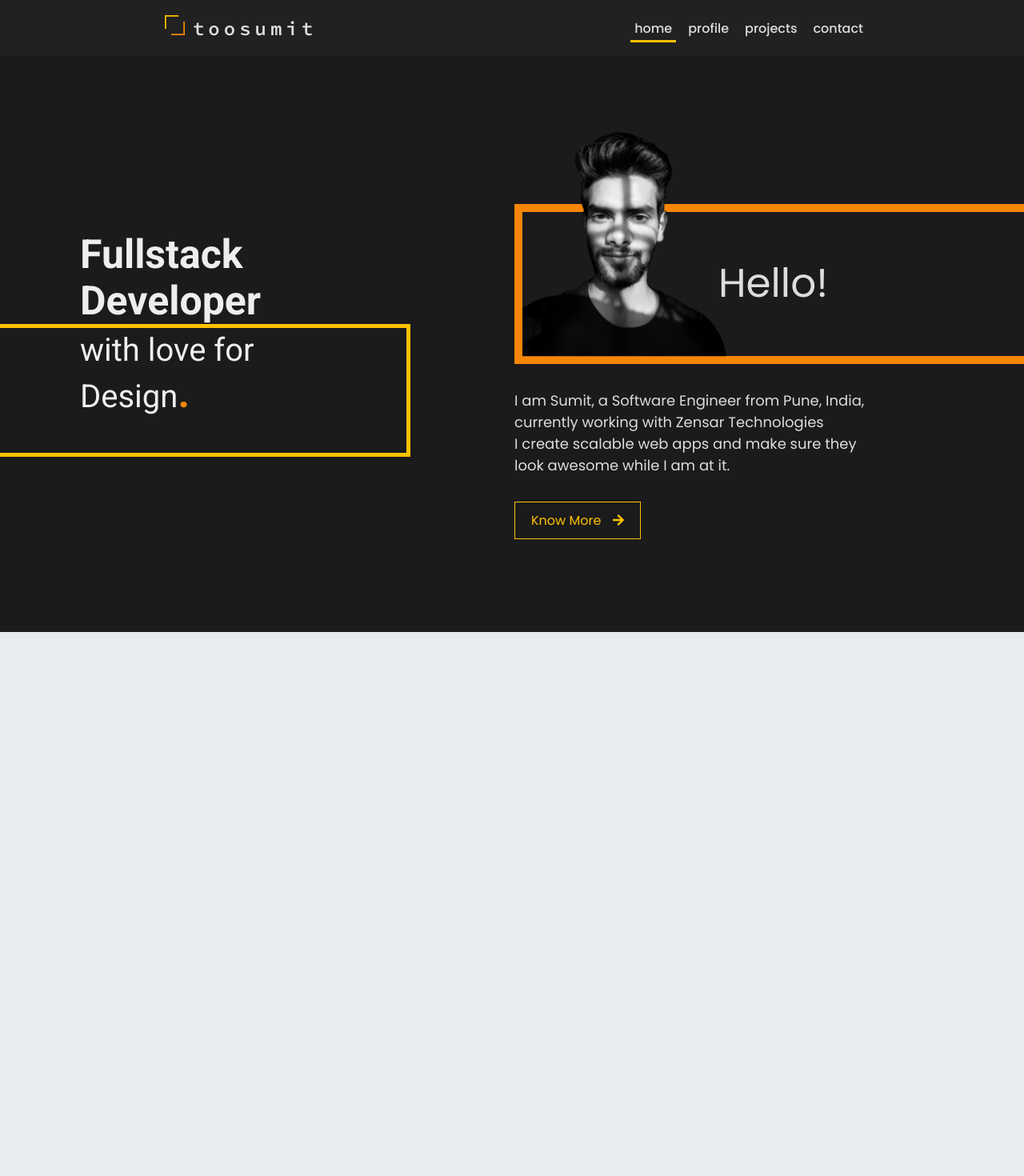
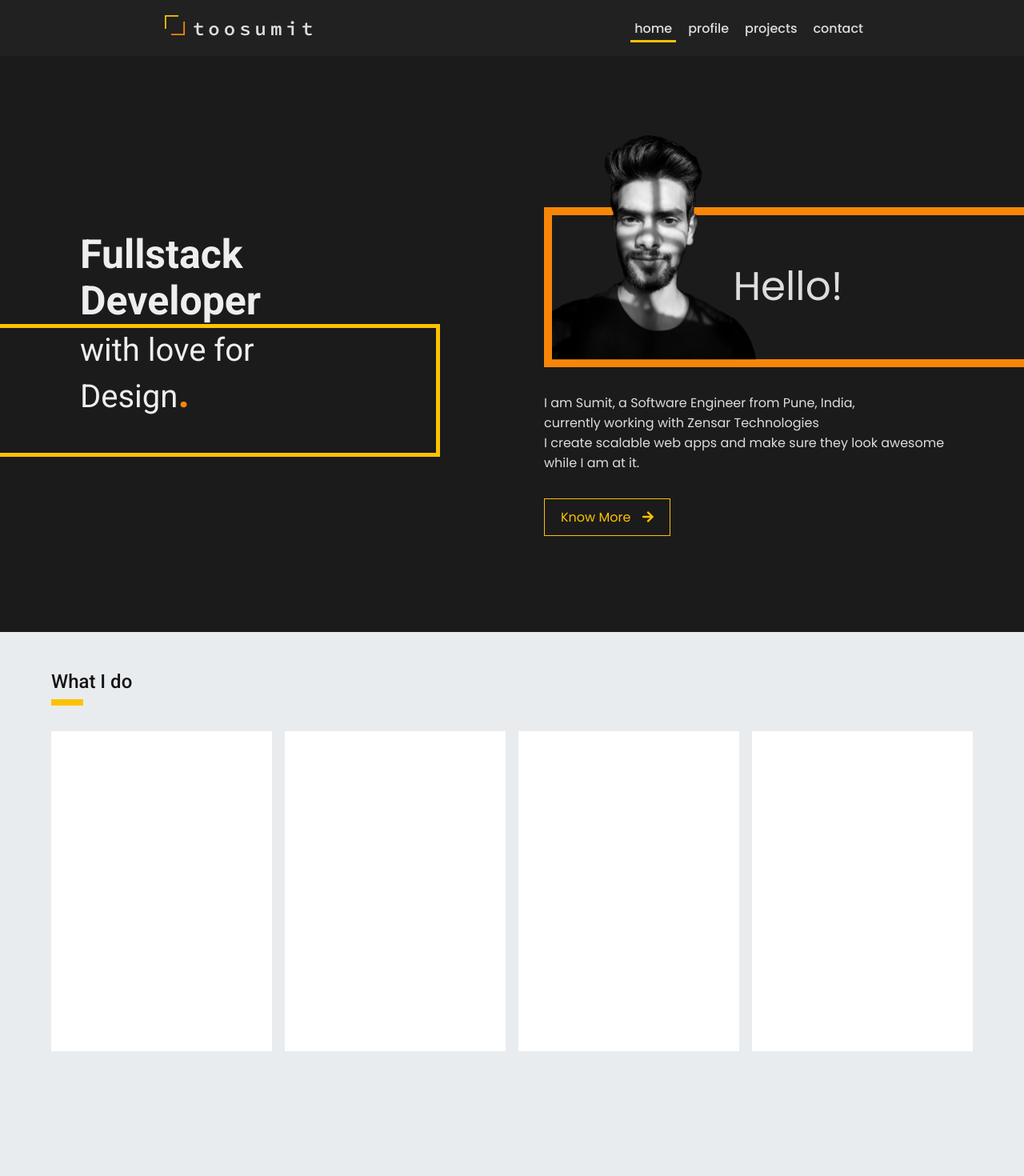
Before and after one commit to spark25/spark-portfolio, a Vue app: page / in a window 1280 px wide. Shown: the top 1470 px of the page at 80% size. Built offline with nearby package versions, Linux system fonts and the light colour scheme.

Commit message:
Changes to highlight and section

```diff
--- a/src/assets/style/_global.scss
+++ b/src/assets/style/_global.scss
@@ -83,12 +83,17 @@ nav a{
 //TYPOGRAPHY
 .display_1{
   font-size: 50px;
-
   margin: 0;
+  @include sm{
+    font-size: 40px;
+  }
 }
 .display_2{
   font-size: 40px;
   margin: 0;
+  @include sm{
+    font-size: 30px;
+  }
 }
 .display_3{
   font-size: 30px;
@@ -118,6 +123,27 @@ nav a{
   font-size: 3vmax;
   font-weight: 400;
   // white-space: pre-line
+}
+
+.section_head{
+  font-family: 'Roboto', sans-serif;
+  color: #141414;
+  font-size: 24px;
+  font-weight: 500;
+  padding: 1rem 1rem 1rem 0;
+  margin-bottom: 2rem;
+  position: relative;
+
+  &::after{
+    content: '';
+    width: 40px;
+    height: 0.5rem;
+    display: block;
+    position: absolute;
+    background: $yellow;
+    left: 0;
+    bottom: 0px;
+  }
 }
 
 .btn{
--- a/src/views/Home.vue
+++ b/src/views/Home.vue
@@ -1,7 +1,7 @@
 <template>
 <div class="_home">
-    <div class="main">
-      <div class="left_main">
+    <div class="highlight">
+      <div class="left_highlight">
         <div class="overlay_grid">
           <div class="_bg animated fadeInLeft slow"></div>
 
@@ -17,7 +17,7 @@
           </div>
         </div>
       </div>
-      <div class="right_main">
+      <div class="right_highlight">
         <div class="dp_grid">
           <div
             class="_frame animated fadeInRight"
@@ -25,15 +25,15 @@
           >
           <div class="display_1"> Hello!</div>
           </div>
-          <img :src="dp" alt srcset height="300px" class="_dp animated fadeIn" />
+          <img :src="dp" alt srcset class="_dp animated fadeIn" />
         </div>
 
-        <div class="_intro animated fadeInUp slower">
-          <div class="_intro_text">
+        <div class="_intro">
+          <p class="_intro_text">
             I am Sumit, a Software Engineer from Pune, India,
-            <br />currently working with Zensar Technologies
-            <br />I create scalable web apps and make sure they look awesome while I am at it.
-          </div>
+            <br> currently working with Zensar Technologies
+            <br> I create scalable web apps and make sure they look awesome while I am at it.
+          </p>
 
           <div class="btn btn-yellow">
             <div class="btn_text">Know More</div>
@@ -45,7 +45,15 @@
       </div>
     </div>
 
-    <section class="section"></section>
+    <section class="section">
+      <div class="section_head">What I do</div>
+      <div class="domain_grid">
+        <div class="domain_card _design"></div>
+        <div class="domain_card _development"></div>
+        <div class="domain_card _backend"></div>
+        <div class="domain_card _database"></div>
+      </div>
+    </section>
 </div>
 </template>
 
@@ -67,39 +75,35 @@ export default {
 </script>
 <style lang="scss" scoped>
 
-.main {
+.highlight {
   width: 100%;
   min-height: 90vh;
   display: grid;
-  // grid-template-columns: 1fr 1fr;
-  grid-template-areas: "left right";
+  grid-template-columns: repeat(auto-fit, minmax(400px, 1fr));
   grid-gap: 1rem;
   align-items: center;
 
   @include sm {
-    grid-template-areas:
-      "left"
-      "right";
+
     margin-top: 50px;
-    height: fit-content;
   }
   @include md {
-    grid-template-areas:
-      "left"
-      "right";
     margin-top: 50px;
-    height: fit-content;
   }
 
-  .left_main {
+  .left_highlight {
     padding-right: 2rem;
     color: #eee;
-    grid-area: "left";
-    // justify-self: flex-start;
+
     .overlay_grid {
       display: grid;
       grid-template-columns: 50px 50px 5fr 50px 50px;
       grid-template-rows: 1fr 1fr 50px;
+
+      @include sm{
+        grid-template-columns:50px 30px 3fr 30px 30px;
+        grid-template-rows: 1fr 1fr 30px;
+      }
       // height: 70vh;
       ._bg {
         background: transparent;
@@ -119,23 +123,28 @@ export default {
       }
     }
   }
-  .right_main {
+  .right_highlight {
     padding-left: 2rem;
-    grid-area: "left";
-    // justify-self: flex-end;
-    .content {
-      color: #ddd;
-    }
+    padding-top: 1rem;
+    padding-bottom: 1rem;
+    // grid-area: "left";
+    display: grid;
+
+
 
     ._intro {
+      display: grid;
       color: #ddd;
-      font-size: 18px;
-      max-width: 500px;
-      padding: 2rem 3rem 2rem 0;
+      font-size: 1rem;
+      padding: 2rem 2rem 2rem 0;
 
       ._intro_text {
         margin-bottom: 2rem;
-        word-wrap: break-word;
+        max-width: 50ch;
+
+        @include sm{
+          padding-right: 20vmin;
+        }
       }
     }
   }
@@ -143,13 +152,29 @@ export default {
 
 .section {
   background: $offWhite;
-  height: 100vh;
+  min-height: 100vh;
+  padding: 2rem 4rem;
+  .domain_grid{
+    display: grid;
+    grid-gap: 1rem;
+    grid-template-columns: repeat(auto-fit, minmax(200px, 1fr));
+
+    .domain_card{
+      background: rgb(255, 255, 255);
+      height: 400px;
+    }
+  }
+
 }
 
 .dp_grid {
   display: grid;
   grid-template-columns: 1fr;
   grid-template-rows: 100px 200px;
+
+  @include sm{
+    grid-template-rows: 50px 100px;
+  }
 
   ._frame {
     border-top: 10px solid $orange;
@@ -158,13 +183,26 @@ export default {
     background: transparent;
     grid-row: 2 / span 1;
     grid-column: 1 / span 1;
+
+     @include sm{
+     border-top: 5px solid $orange;
+    border-left: 5px solid $orange;
+    border-bottom: 5px solid $orange;
+  }
   }
   ._dp {
     grid-row: 1 / span 3;
     grid-column: 1 / span 3;
     padding: 10px;
+    height: 300px;
     z-index: 1;
     animation-delay: 1s !important;
+
+    @include sm{
+      padding: 5px;
+    height: 150px;
+  }
+
   }
 }
 </style>
```
